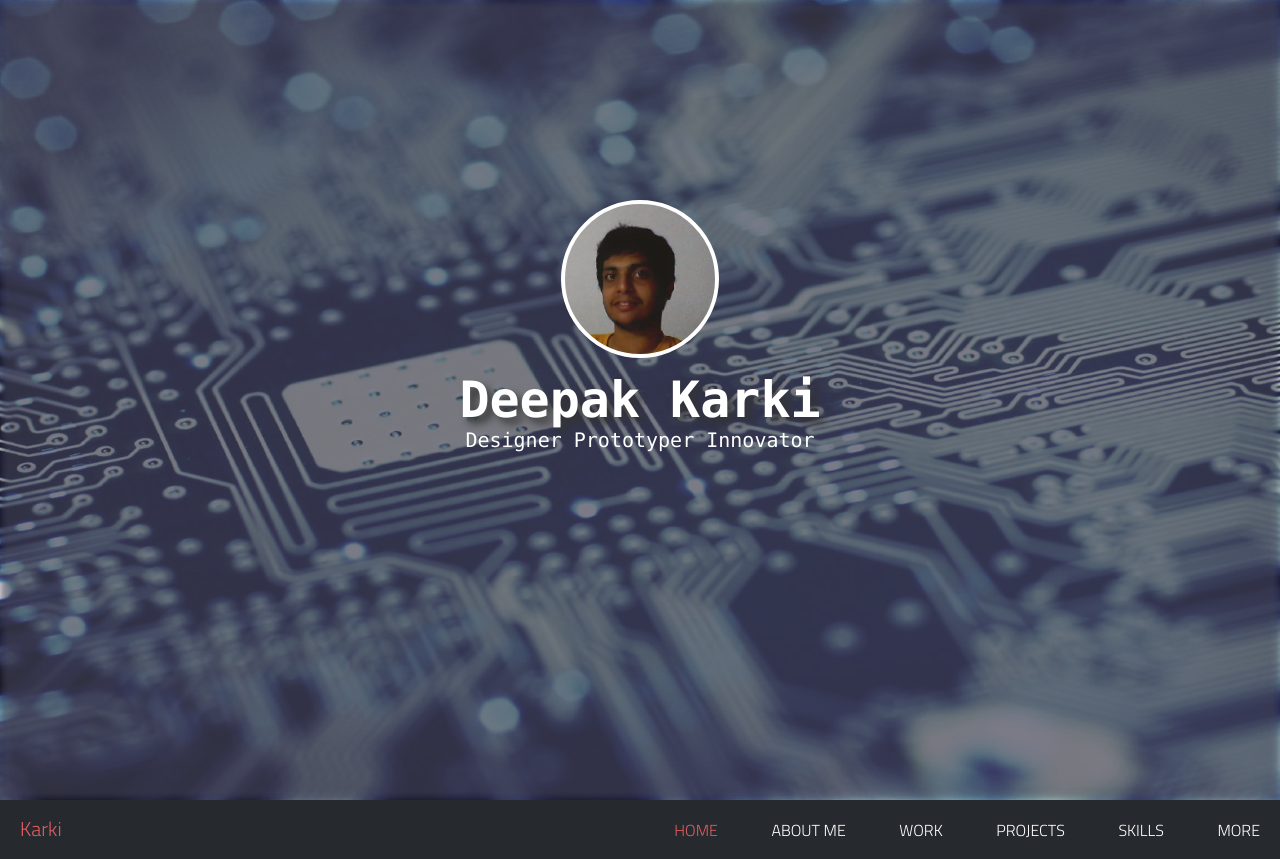
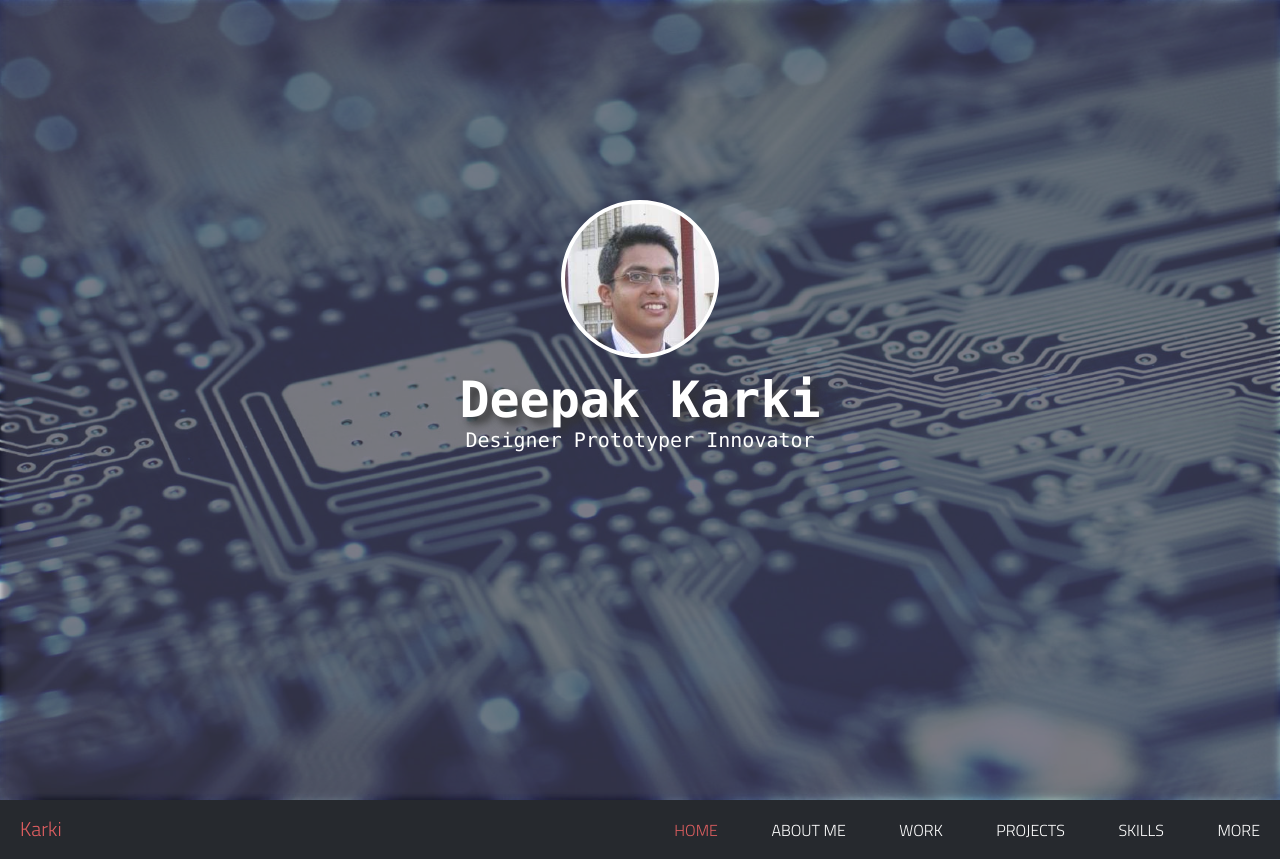
Before and after one commit to deepakkarki/myarchive.github.io, a PHP site: page / in a window 1280 px wide. Shown: the top 859 px of the page. Run offline with PHP 8.4, Linux system fonts and the light colour scheme; some libraries are stand-ins or nearby versions.

Commit message:
new profile pic

```diff
--- a/include/css/main.css
+++ b/include/css/main.css
@@ -360,7 +360,7 @@ b.welcomeText {
 div.img-circular{
 	 width: 150px;
 	 height: 150px;
-	 background-image: url('../img/slider-images/profile-pic.jpg');
+	 background-image: url('../img/slider-images/profile-pic2.jpg');
 	 background-size: cover;
 	 display : block;
 	 margin : auto;
--- a/index.html
+++ b/index.html
@@ -163,11 +163,11 @@ UPDATE : Responsive design has been fixed for *about* and *projects*; now to tak
             <div class="title-page">
                 <h2 class="title">About</h2>
                 <h3 class="title-description">karki@karki-Lenovo-G570:~$ whoami</h3>
+    		<hr>
             </div>
         </div>
     </div>
     <!--end of row -->
-    <hr>
     <div class="row">
     	<div class="span2" style="overflow:none;"><img class="about-img" src="include/img/about/oss.png"></img> </div>
     	<div class="span8" style="test-align:center">
```
Also changed, not shown: include/img/slider-images/profile-pic2.jpg (added), include/img/slider-images/profile-pic3.jpg (added).
